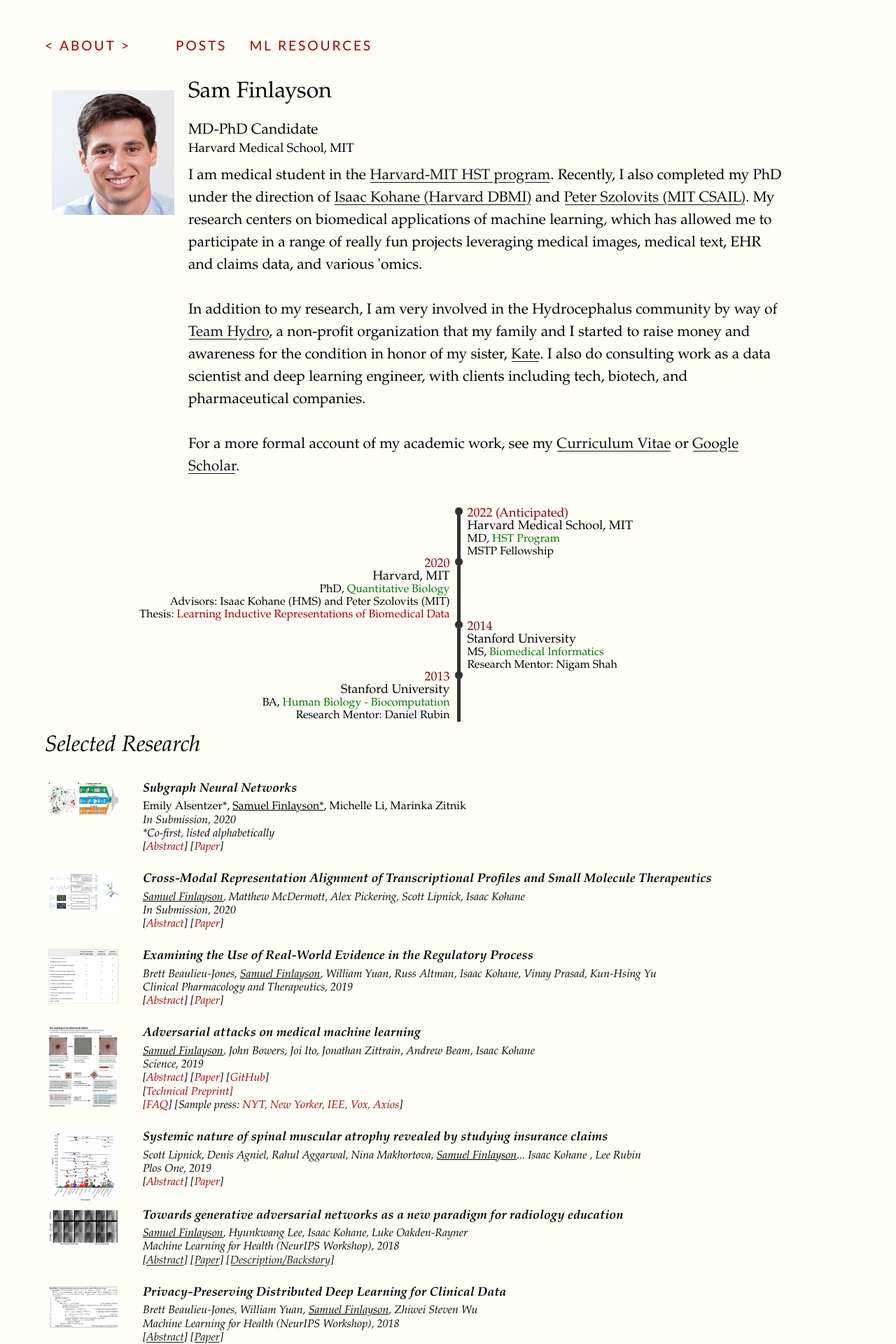
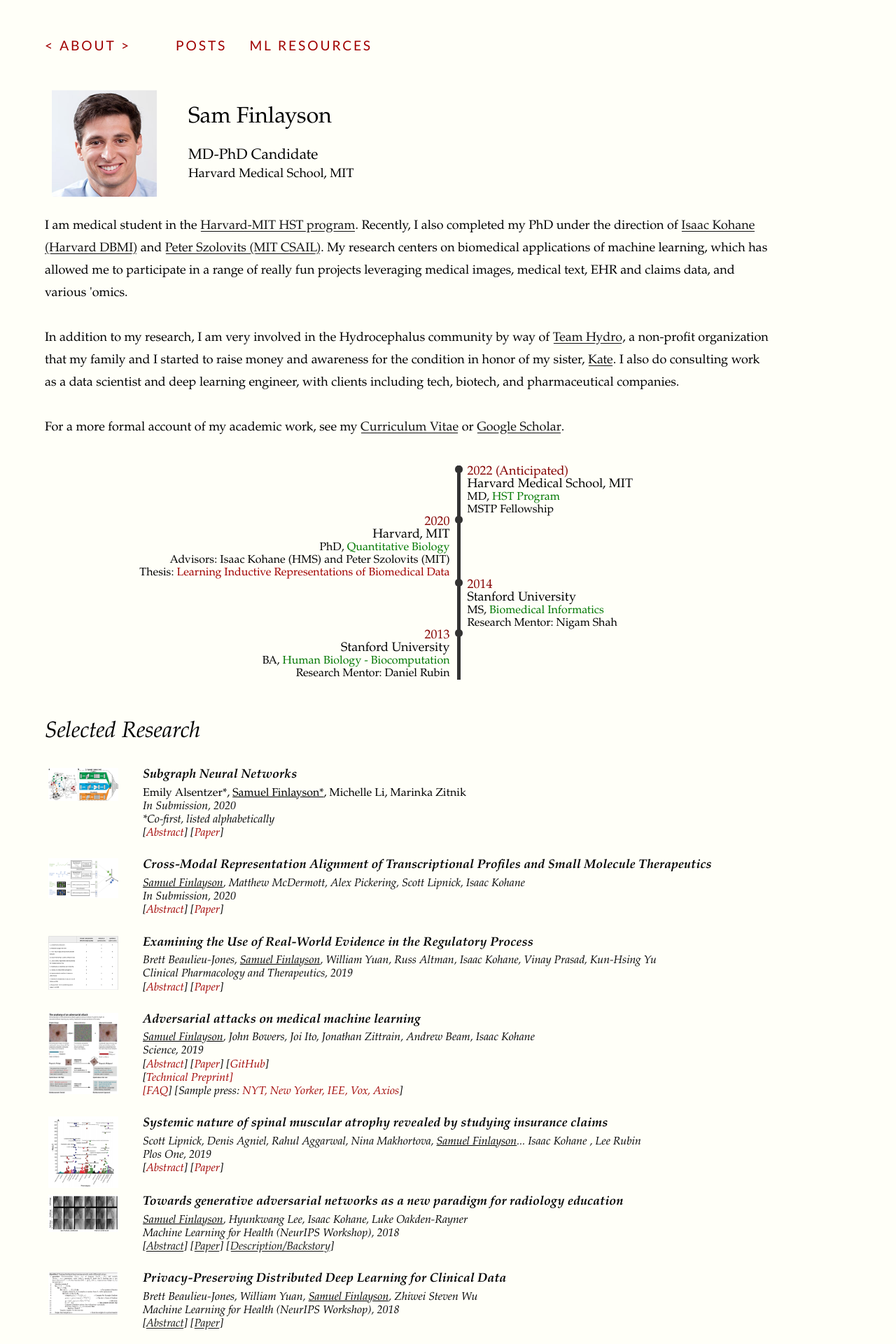
Before and after one commit to sgfin/sgfin.github.io, a Jekyll site: the page built from index.html, in a window 1280 px wide. Shown: the top 1920 px of the page at 70% size. Built offline with Jekyll 4.4.1, drawn with Linux system fonts in a browser that asks for light colours; nearby versions of some CDN libraries; some web fonts are replaced.

Commit message:
update about spacing at top

```diff
--- a/about.css
+++ b/about.css
@@ -77,6 +77,7 @@
   /*max-width: 900px;*/
   width: 100%;
 }
+
 
 
 p.align-right {
@@ -250,6 +251,9 @@
 }
 
 
+.intro {
+  font-size: large;
+}
 
 
 
--- a/index.html
+++ b/index.html
@@ -64,7 +64,7 @@
 
    <div style="display:table;">
       <div class="headshot">
-        <img src="../static/Finlayson_Headshot.jpg" style="width:100%; max-width:180px;">
+        <img src="../static/Finlayson_Headshot.jpg" style="width:100%; max-width:150px;">
         <!--style="width:200px;float:left;padding:10px; padding-right:30px; height:100%;">-->
       </div>
 
@@ -76,30 +76,8 @@
         Harvard Medical School, MIT
         </div>
 
-        <!-- <div class='container' style="padding-top: 5px; padding-bottom: 5px">
-            <div class='icon'>
-            <a href="https://github.com/sgfin">
-            <img src="../assets/GitHub-Mark-120px-plus.png"
-                 style="width:30px;height:30px;">
-            </a>
-            </div>
-            <div class='icon'>
-            <a href="https://scholar.google.com/citations?user=7__yMlEAAAAJ&hl=en">
-            <img src="../assets/gscholar_logo.jpg"
-                 style="width:30px;height:30px;">
-            </a>
-            </div>
-            <div class='icon'>
-            <input id="email-button" style="outline: none;" type="image"
-                   src="../assets/email-14-128.png"
-                   width="30px" height="30px" border="0" >
-            </div>
-        </div> -->
-        <div id="email-div" style="display:none;  color:rgb(160,0,0);  padding-bottom: 10px">
-            samuel_finlayson "at" hms.harvard.edu
         </div>
-
-
+      </div>
         <p class="intro" style="padding-top: 10px;">
            I am medical student in the <a href="https://hst.mit.edu/">Harvard-MIT HST program</a>.  Recently, I also completed my PhD under the direction of <a href="http://dbmi.hms.harvard.edu/person/faculty/zak-kohane"> Isaac Kohane (Harvard DBMI)</a> and <a href = "https://mit-medg.github.io/index.html"> Peter Szolovits (MIT CSAIL)</a>.  My research centers on biomedical applications of machine learning, which has allowed me to participate in a range of really fun projects leveraging medical images, medical text, EHR and claims data, and various 'omics.
            <br><br>
@@ -107,7 +85,6 @@
            <br><br>
            For a more formal account of my academic work, see my <a href=../assets/sgf_cv.pdf"> Curriculum Vitae</a> or <a href="https://scholar.google.com/citations?user=7__yMlEAAAAJ&hl=en">Google Scholar</a>.
         </p>
-      </div> <!-- .standfirst -->
     </div><!-- table container -->
 
 
@@ -116,7 +93,7 @@
 </div>
 
 
-<div class="container" style="padding-top: 20px; padding-bottom: 20px">
+<div class="container" style="padding-top: 20px; padding-bottom: 60px">
   <div id="timeline">
     <div class="timelineitem">
       <div class="tdate">2022 (Anticipated)</div>
```
